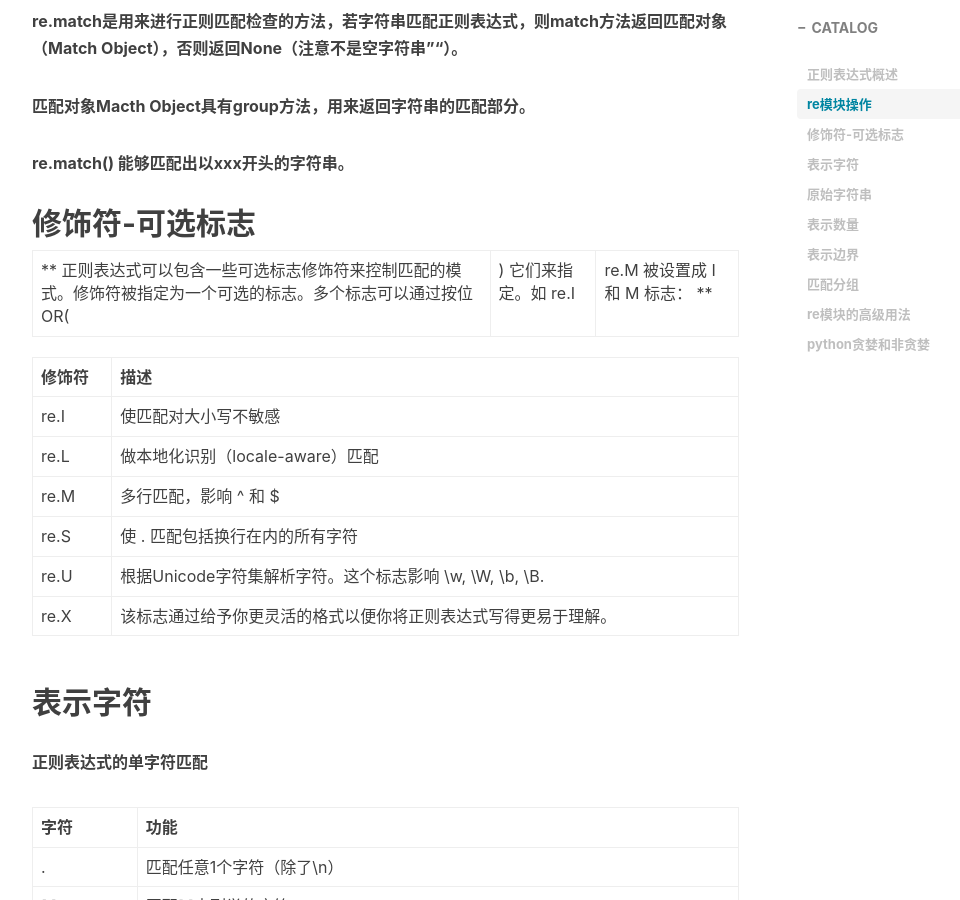
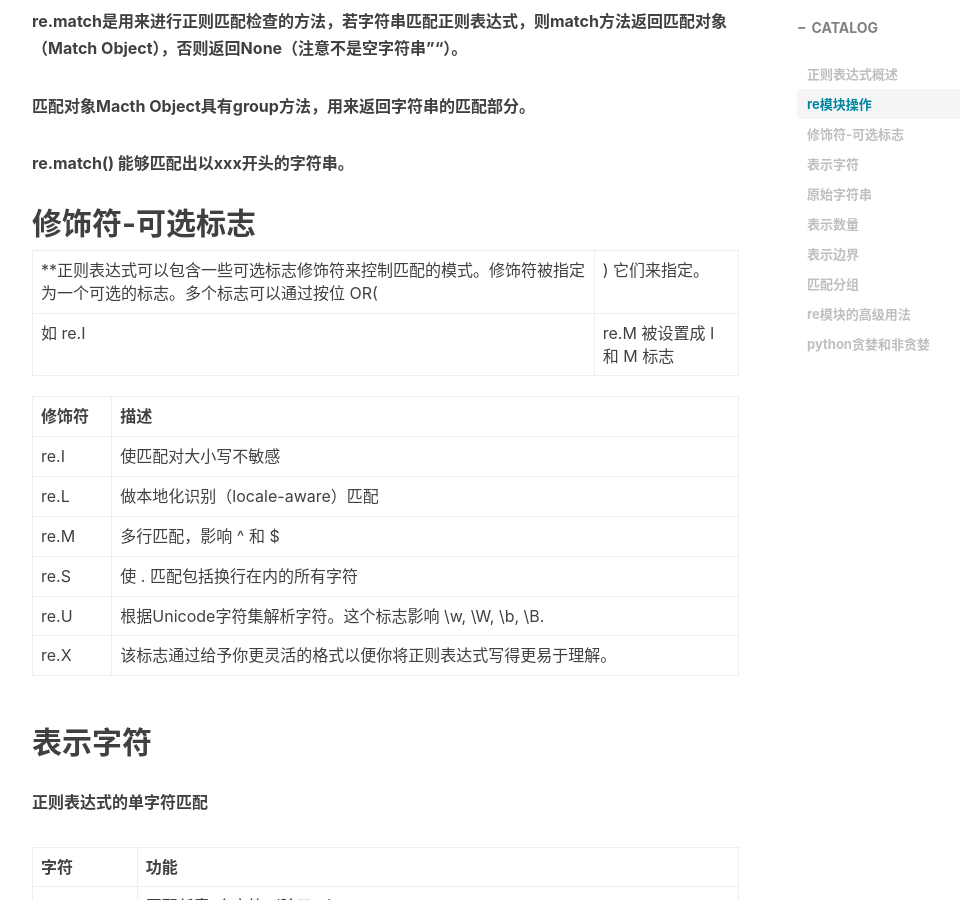
Before and after one commit to wuqiufeng/wuqiufeng.github.io, a Jekyll site: the page built from _posts/2018-01-08-正则表达式.md, in a window 1280 px wide and 900 px high, scrolled down 1296 px. Shown: the whole window, without its empty margins (233-1193 px from the left). Built offline with Jekyll 4.4.1, drawn with Linux system fonts in a browser that asks for light colours; nearby versions of some CDN libraries; comment, search, counter and statistics services are not loaded.

```diff
--- a/_posts/2018-01-08-正则表达式.md
+++ b/_posts/2018-01-08-正则表达式.md
@@ -44,7 +44,8 @@ result.group()
 
 ## 修饰符-可选标志
 
-** 正则表达式可以包含一些可选标志修饰符来控制匹配的模式。修饰符被指定为一个可选的标志。多个标志可以通过按位 OR(|) 它们来指定。如 re.I | re.M 被设置成 I 和 M 标志： **
+**正则表达式可以包含一些可选标志修饰符来控制匹配的模式。修饰符被指定为一个可选的标志。多个标志可以通过按位 OR(|) 它们来指定。
+如 re.I | re.M 被设置成 I 和 M 标志
 
 
 修饰符 | 描述
```
